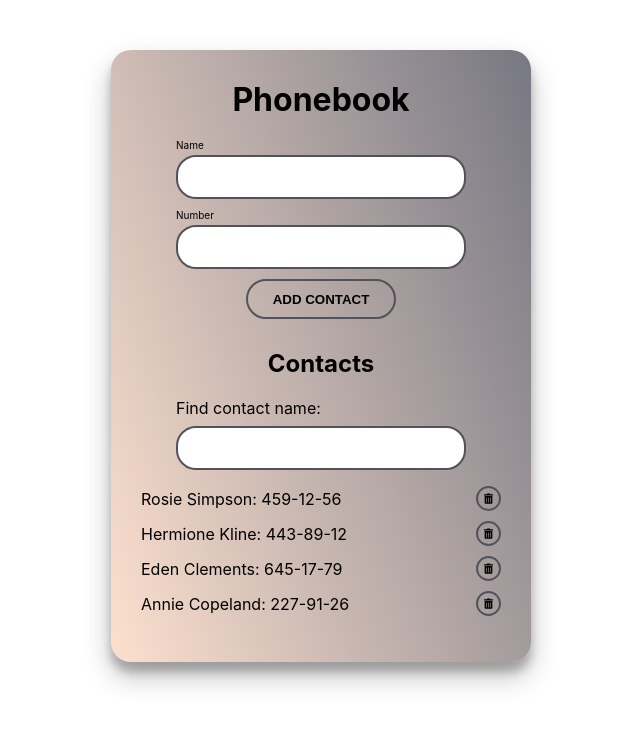
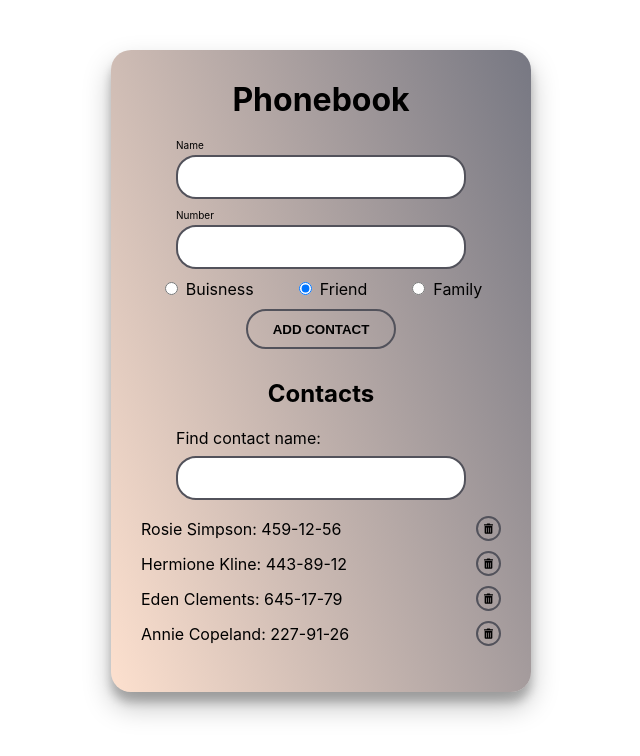
Before and after one commit to Viktoriia-Ch08/goit-react-hw-02-phonebook, a React (Create React App) app: page / in a window 1280 px wide. Shown: the top 756 px of the page, without its empty margins (319-959 px from the left). Built offline with nearby package versions, Linux system fonts and the light colour scheme.

Commit message:
added radio buttons

```diff
--- a/src/components/ContactForm/ContactForm.jsx
+++ b/src/components/ContactForm/ContactForm.jsx
@@ -1,11 +1,19 @@
 import { Component } from 'react';
 import { nanoid } from 'nanoid';
-import { FormButton, FormElement, Input, Label } from './ContactForm.styled';
+import {
+  FormButton,
+  FormElement,
+  Input,
+  Label,
+  RadioLabel,
+  RadioWrapper,
+} from './ContactForm.styled';
 
 class Form extends Component {
   state = {
     name: '',
     number: '',
+    type: 'friend',
   };
 
   handleInputChange = event => {
@@ -13,16 +21,25 @@ class Form extends Component {
       [event.currentTarget.name]: event.currentTarget.value,
     });
   };
+
   handleSubmitButton = e => {
     e.preventDefault();
     this.props.onSubmit({ ...this.state, id: nanoid() });
     this.reset();
   };
 
+  handleRadioButtons = event => {
+    const { name, value } = event.target;
+    this.setState({
+      [name]: value,
+    });
+  };
+
   reset = () =>
     this.setState({
       name: '',
       number: '',
+      type: 'friend',
     });
 
   render() {
@@ -52,6 +69,38 @@ class Form extends Component {
             required
           />
         </Label>
+        <RadioWrapper>
+          <RadioLabel>
+            <input
+              type="radio"
+              name="type"
+              value="business"
+              onChange={this.handleRadioButtons}
+              checked={this.state.type === 'business'}
+            />
+            buisness
+          </RadioLabel>
+          <RadioLabel>
+            <input
+              type="radio"
+              name="type"
+              value="friend"
+              onChange={this.handleRadioButtons}
+              checked={this.state.type === 'friend'}
+            />
+            friend
+          </RadioLabel>
+          <RadioLabel>
+            <input
+              type="radio"
+              name="type"
+              value="family"
+              onChange={this.handleRadioButtons}
+              checked={this.state.type === 'family'}
+            />
+            family
+          </RadioLabel>
+        </RadioWrapper>
         <FormButton type="submit">Add contact</FormButton>
       </FormElement>
     );
--- a/src/components/ContactForm/ContactForm.styled.js
+++ b/src/components/ContactForm/ContactForm.styled.js
@@ -30,6 +30,20 @@ const Input = styled.input`
   }
 `;
 
+const RadioWrapper = styled.div`
+  display: flex;
+  flex-direction: row;
+  gap: 40px;
+`;
+
+const RadioLabel = styled.label`
+  display: flex;
+  gap: 5px;
+  align-items: baseline;
+
+  text-transform: capitalize;
+`;
+
 const FormButton = styled.button`
   width: 150px;
   height: 40px;
@@ -55,4 +69,4 @@ const FormButton = styled.button`
   }
 `;
 
-export { FormElement, Label, Input, FormButton };
+export { FormElement, Label, Input, RadioWrapper, RadioLabel, FormButton };
--- a/src/components/ContactsList/ContactsList.jsx
+++ b/src/components/ContactsList/ContactsList.jsx
@@ -12,7 +12,9 @@ const ContactsList = ({ contacts, filter, handleDeletedContact }) => {
         )
         .map(contact => (
           <Item key={contact.id}>
-            <p>{`${contact.name}: ${contact.number}`}</p>
+            <p>{`${contact.name}: ${contact.number} ${
+              contact.type ? `*${contact.type}*` : ''
+            }`}</p>
             <DeleteButton
               type="button"
               onClick={() => handleDeletedContact(contact.id)}
--- a/src/components/ContactsList/ContactsList.styled.js
+++ b/src/components/ContactsList/ContactsList.styled.js
@@ -10,6 +10,8 @@ const Item = styled.li`
   display: flex;
   align-items: center;
   justify-content: space-between;
+
+  text-transform: capitalize;
 `;
 
 const DeleteButton = styled.button`
```
